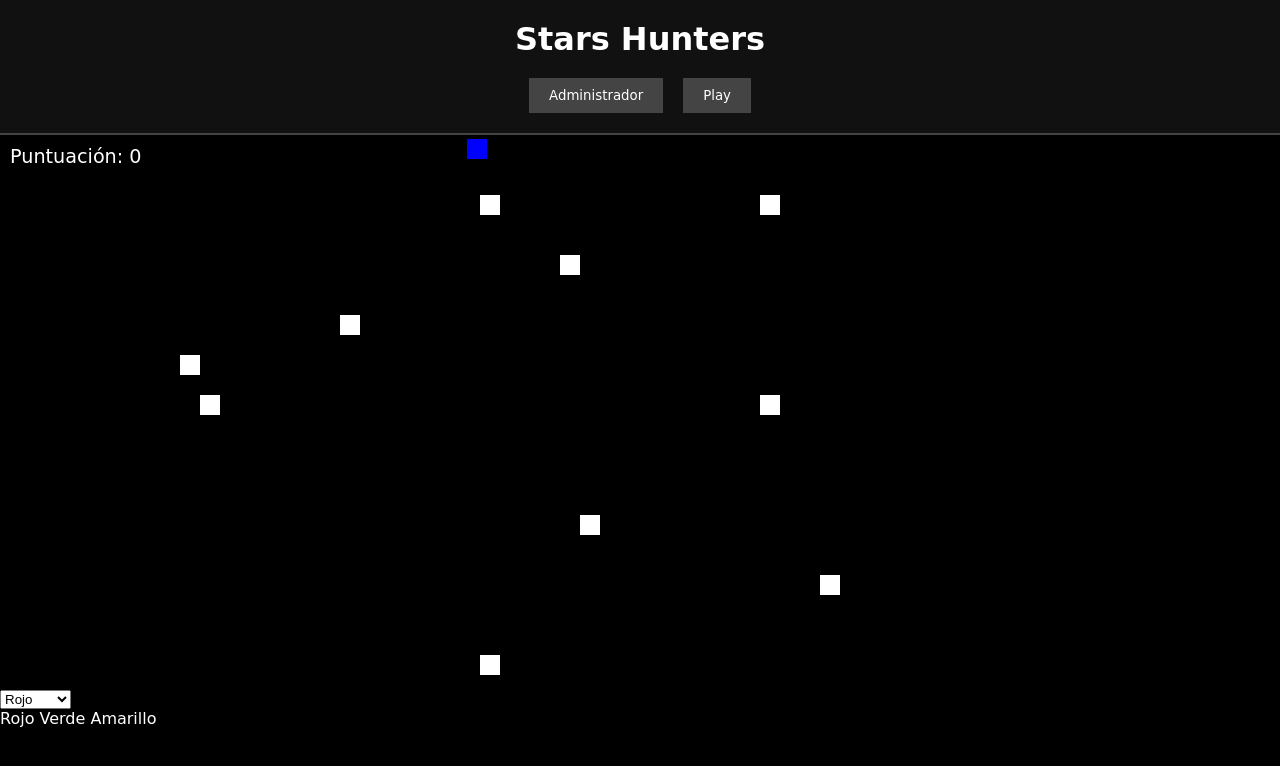
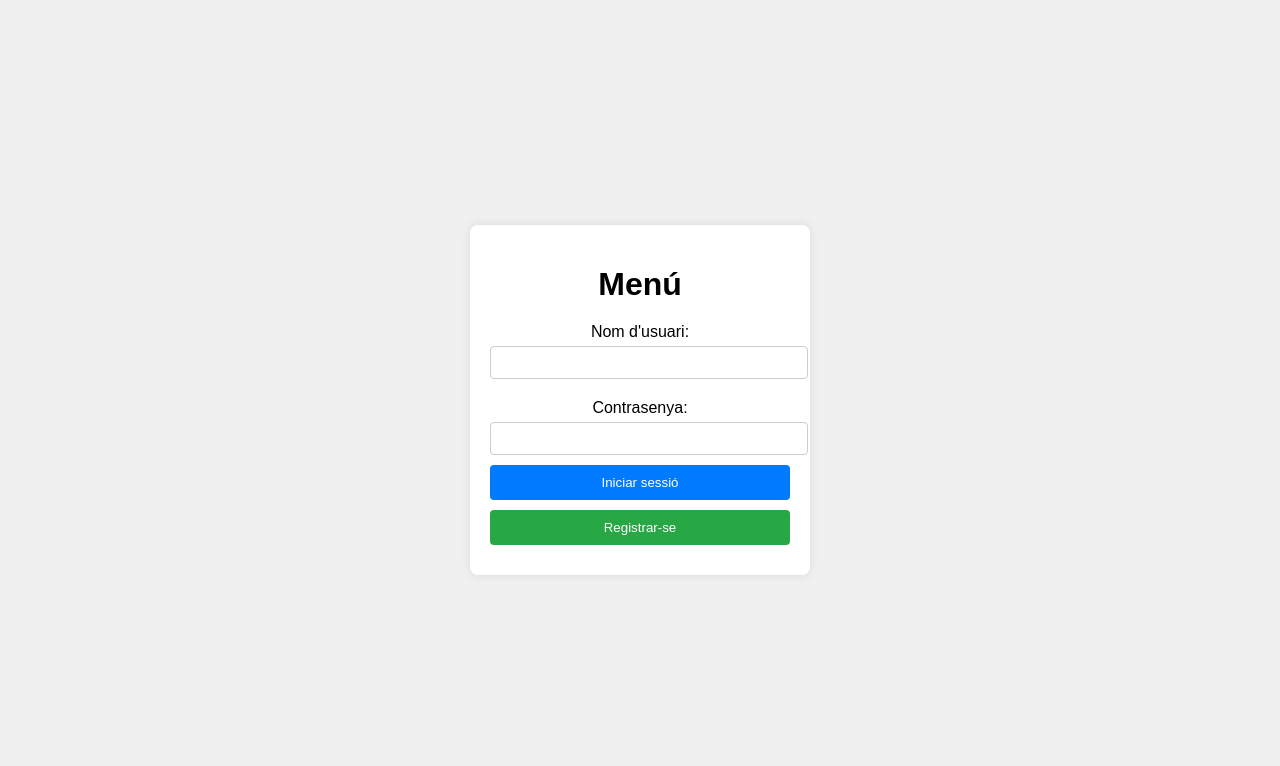
Before and after one commit to Christian270304/Stars-Hunters, a website: page public/index.html in a window 1280 px wide. Drawn offline with nearby package versions, Linux system fonts and the light colour scheme; no server answers.

Commit message:
Agregar página de juego multijugador y mejorar el estilo de la interfaz

```diff
--- a/public/css/style.css
+++ b/public/css/style.css
@@ -54,14 +54,20 @@ body {
     background: url('https://placehold.co/30x30/FFFF00/000000/png?text=Star') no-repeat center center;
     background-size: contain;
 }
-.scoreboard {
+.text-scoreboard {
     position: absolute;
     top: 10px;
     left: 10px;
     font-size: 1.2em;
 }
+.scoreboard {
+    position: absolute;
+    top: 10px;
+    left: 105px;
+    font-size: 1.2em;
+}
 
-#botones button{
+#colores button{
     font-family: 'Press Start 2P', cursive;
     background-color: #444;
     color: #fff;
@@ -71,4 +77,5 @@ body {
     margin: 0 10px;
     cursor: pointer;
     transition: background-color 0.3s;
+    z-index: 100;
 }
--- a/public/index.html
+++ b/public/index.html
@@ -1,47 +1,73 @@
 <!DOCTYPE html>
-<html lang="en">
+<html lang="cat">
 <head>
     <meta charset="UTF-8">
     <meta name="viewport" content="width=device-width, initial-scale=1.0">
-    <title>Juego Multijugador</title>
-    <link rel="stylesheet" href="css/style.css">
+    <title>Menú</title>
+    <style>
+        body {
+            font-family: Arial, sans-serif;
+            background-color: #f0f0f0;
+            display: flex;
+            justify-content: center;
+            align-items: center;
+            height: 100vh;
+            margin: 0;
+        }
+        .container {
+            background-color: #fff;
+            padding: 20px;
+            border-radius: 8px;
+            box-shadow: 0 0 10px rgba(0, 0, 0, 0.1);
+            width: 300px;
+            text-align: center;
+        }
+        h1 {
+            margin-bottom: 20px;
+        }
+        label {
+            display: block;
+            margin: 10px 0 5px;
+        }
+        input {
+            width: 100%;
+            padding: 8px;
+            margin-bottom: 10px;
+            border: 1px solid #ccc;
+            border-radius: 4px;
+        }
+        button {
+            width: 100%;
+            padding: 10px;
+            background-color: #007BFF;
+            color: #fff;
+            border: none;
+            border-radius: 4px;
+            cursor: pointer;
+            margin-bottom: 10px;
+        }
+        button:hover {
+            background-color: #0056b3;
+        }
+        .register-btn {
+            background-color: #28a745;
+        }
+        .register-btn:hover {
+            background-color: #218838;
+        }
+    </style>
 </head>
 <body>
-
-    <div class="header">
-        <h1>Stars Hunters</h1>
-        <div class="buttons">
-            <button id="adminButton">Administrador</button>
-            <button id="playButton">Play</button>
-        </div>
+    <div class="container">
+        <h1>Menú</h1>
+        <form action="index.php" method="post">
+            <label for="username">Nom d'usuari:</label>
+            <input type="text" name="username" id="username" required>
+            <label for="password">Contrasenya:</label>
+            <input type="password" name="password" id="password" required>
+            <button type="submit" name="login">Iniciar sessió</button>
+            <button type="submit" name="register" class="register-btn">Registrar-se</button>
+        </form>
     </div>
-    <div class="game-container" id="gameContainer">
-        <canvas id="gameCanvas" width="1000" height="550"></canvas>
-    <div id="colorNave">
-        <select name="Colro" id="color" aria-placeholder="Cambiar color de la nave">
-            <option value="red">Rojo</option>
-        <option value="green">Verde</option>
-        <option value="yellow">Amarillo</option>
-        <option value="purple">Morado</option>
-        <option value="orange">Naranja</option>
-        <option value="pink">Rosa</option>
-        </select>
-
-    </div>
-    <div id="botones">
-        <buttons id="red">Rojo</buttons>
-        <buttons id="green">Verde</buttons>
-        <buttons id="yellow">Amarillo</buttons>
-        <buttons></buttons>
-        <buttons></buttons>
-        <buttons></buttons>
-    </div>
-
-        <div class="scoreboard" id="scoreboard">Puntuación: 0</div>
-    </div>
-
-    <script src="https://cdn.socket.io/4.6.0/socket.io.min.js"></script>
-    <script src="js/socket.js"></script>
-    <script src="js/game.js"></script>
 </body>
 </html>
--- a/public/js/game.js
+++ b/public/js/game.js
@@ -28,15 +28,17 @@ for (let i = 0; i < maxEstrellas; i++) {
     estrellas.push({ x, y });
 }
 
-let selectColor = document.getElementById('color');
-selectColor.addEventListener('change', () => {
-    colorNave = selectColor.value;
-});
+// let buttonsDiv = document.getElementById('color');
+// buttonsDiv.addEventListener('click', (event) => {
+//     if (event.target.tagName === 'BUTTON') {
+//         colorNave = event.target.dataset.color;
+//     }
+// });
 
 function drawEstrellas() {
     ctx.fillStyle = 'white';
     estrellas.forEach((estrella) => {
-        ctx.fillRect(estrella.x, estrella.y, 20, 20);
+        ctx.fillRect(estrella.x, estrella.y, 10, 10);
     });
 }
 
@@ -45,6 +47,7 @@ function drawPlayers() {
     ctx.clearRect(0, 0, canvas.width, canvas.height);
 
     let score = document.getElementById('scoreboard');
+    let scoreValue = parseInt(score.value);
     for (const id in players) {
         const player = players[id];
         ctx.fillStyle = id === socket.id ? colorNave : 'blue'; // Diferenciar al jugador actual
@@ -52,7 +55,12 @@ function drawPlayers() {
     }
     // Verificar colisión con estrellas
     estrellas.forEach((estrella, index) => {
-        if (currentPlayer.x === estrella.x && currentPlayer.y === estrella.y) {
+        if (
+            currentPlayer.x < estrella.x + 10 &&
+            currentPlayer.x + playerSize > estrella.x &&
+            currentPlayer.y < estrella.y + 10 &&
+            currentPlayer.y + playerSize > estrella.y
+        ) {
             estrellas.splice(index, 1); // Eliminar estrella si hay colisión
             score.innerText = parseInt(score.innerText) + 1; // Incrementar el puntaje
         }
```
Also changed, not shown: public/game.html (added, +37 -0 lines), server/controllers/authController.js (added, +19 -0 lines), server/server.js (+6 -1 lines).
